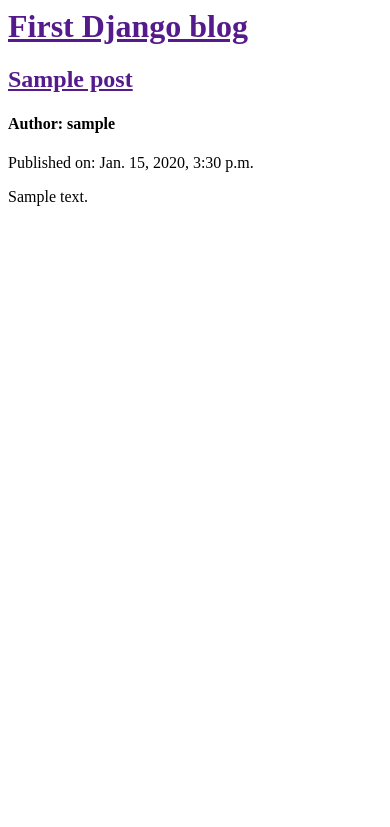
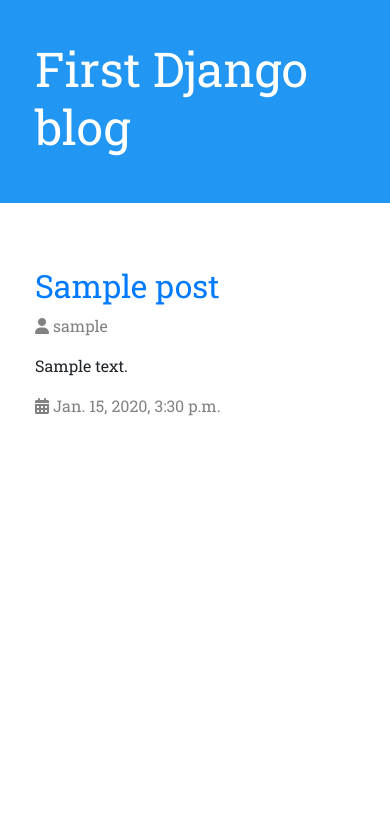
Before and after one commit to faheel/Blog, a Django app: template blog/templates/blog/post_list.html in a window 390 px wide. Shown: the top 827 px of the page. Run offline with Django 3.2, Linux system fonts and the light colour scheme; the template is opened without the code that fills it: values that come from a table or form of the project are taken from there, others are empty; tables that the repository leaves empty hold one stand-in row (values such as "Sample post"); some libraries are stand-ins or nearby versions.

Commit message:
Added CSS and Bootstrap

```diff
--- /dev/null
+++ b/blog/static/css/blog.css
@@ -0,0 +1,48 @@
+body {
+    font-family: 'Roboto Slab', serif;
+}
+
+.page-header {
+    background-color: #2196F3;
+    margin-top: 0;
+    padding: 40px;
+}
+
+.page-header h1, .page-header h1 a, .page-header h1 a:visited, .page-header h1 a:active {
+    color: #ffffff;
+    font-size: 36pt;
+    text-decoration: none;
+}
+
+.author, .date {
+    color: #828282;
+}
+
+.save {
+    float: right;
+}
+
+.post-form textarea, .post-form input {
+    width: 100%;
+}
+
+.top-menu, .top-menu:hover, .top-menu:visited {
+    color: #ffffff;
+    float: right;
+    font-size: 26pt;
+    margin-right: 20px;
+}
+
+.post {
+    margin: 64px 0;
+}
+
+.post h1 a, .post h1 a:visited {
+    color: #000000;
+}
+
+@media screen and (max-width: 620px) {
+    .content, .page-header {
+        padding-left: 20px;
+    }
+}
--- /dev/null
+++ b/blog/templates/blog/base.html
@@ -0,0 +1,44 @@
+{% load staticfiles %}
+<!doctype html>
+<html lang="en">
+    <head>
+        <!-- Meta tags -->
+        <meta charset="utf-8">
+        <meta name="viewport" content="width=device-width, initial-scale=1, shrink-to-fit=no">
+        <meta http-equiv="x-ua-compatible" content="ie=edge">
+        <!-- /Meta tags -->
+
+        <title>First Django blog</title>
+
+        <!-- CSS -->
+        <link rel="stylesheet" href="https://maxcdn.bootstrapcdn.com/bootstrap/4.0.0-alpha.4/css/bootstrap.min.css">
+        <link rel="stylesheet" href="{% static 'css/blog.css' %}">
+        <!-- /CSS -->
+
+        <!-- Fonts -->
+        <link rel="stylesheet" href="https://fonts.googleapis.com/css?family=Roboto+Slab">
+        <script src="https://use.fontawesome.com/5f3d7c3e14.js"></script>
+        <!-- /Fonts -->
+    </head>
+    <body>
+        <div class="page-header">
+            <div class="container">
+                <h1>First Django blog</h1>
+            </div>
+        </div>
+
+        <div class="content">
+            <div class="container">
+                {% block content %}
+                {% endblock %}
+            </div>
+        </div>
+
+        <!-- Scripts -->
+        <!-- jQuery first, then Tether, then Bootstrap JS. -->
+        <script src="https://ajax.googleapis.com/ajax/libs/jquery/3.0.0/jquery.min.js"></script>
+        <script src="https://cdnjs.cloudflare.com/ajax/libs/tether/1.2.0/js/tether.min.js"></script>
+        <script src="https://maxcdn.bootstrapcdn.com/bootstrap/4.0.0-alpha.4/js/bootstrap.min.js"></script>
+        <!-- /Scripts -->
+    </body>
+</html>
--- a/blog/templates/blog/post_list.html
+++ b/blog/templates/blog/post_list.html
@@ -1,19 +1,13 @@
-<html>
-    <head>
-        <title>First Django blog</title>
-    </head>
-    <body>
-        <div>
-            <h1><a href="">First Django blog</a></h1>
+{% extends 'blog/base.html' %}
+<!-- Posts -->
+{% block content %}
+    {% for post in posts %}
+        <div class="post">
+            <h2><a href="#">{{ post.title }}</a></h2>
+            <p class="author"><i class="fa fa-user" aria-hidden="true"></i> {{ post.author }}</p>
+            <p>{{ post.text | linebreaksbr }}</p>
+            <p class="date"><i class="fa fa-calendar" aria-hidden="true"></i> {{ post.published_date }}</p>
         </div>
-
-        {% for post in posts %}
-            <div>
-                <h2><a href="">{{ post.title }}</a></h2>
-                <h4>Author: {{ post.author }}</h4>
-                <p>Published on: {{ post.published_date }}</p>
-                <p>{{ post.text | linebreaksbr}}</p>
-            </div>
-        {% endfor %}
-    </body>
-</html>
+    {% endfor %}
+{% endblock %}
+<!-- /Posts -->
```
